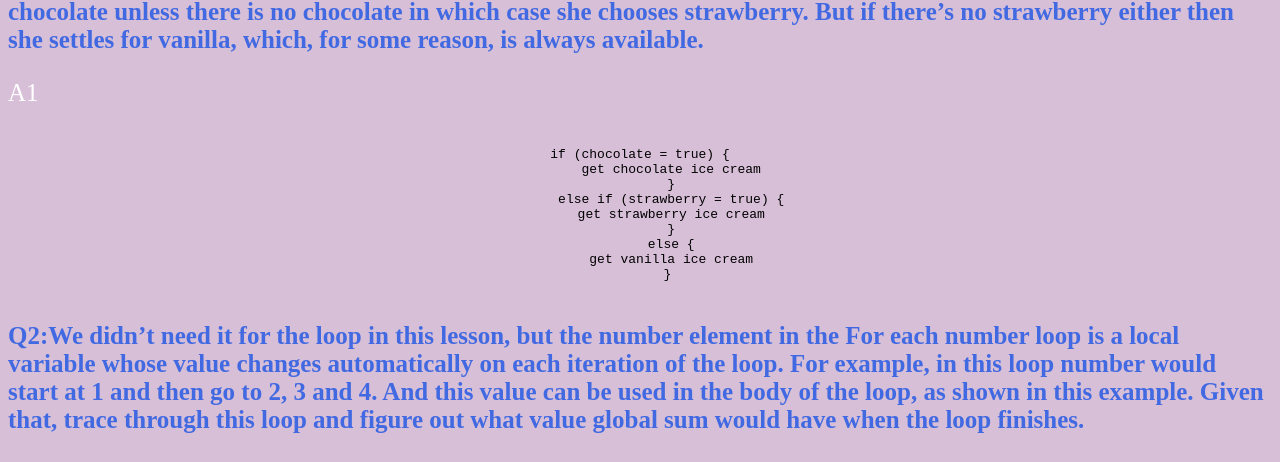
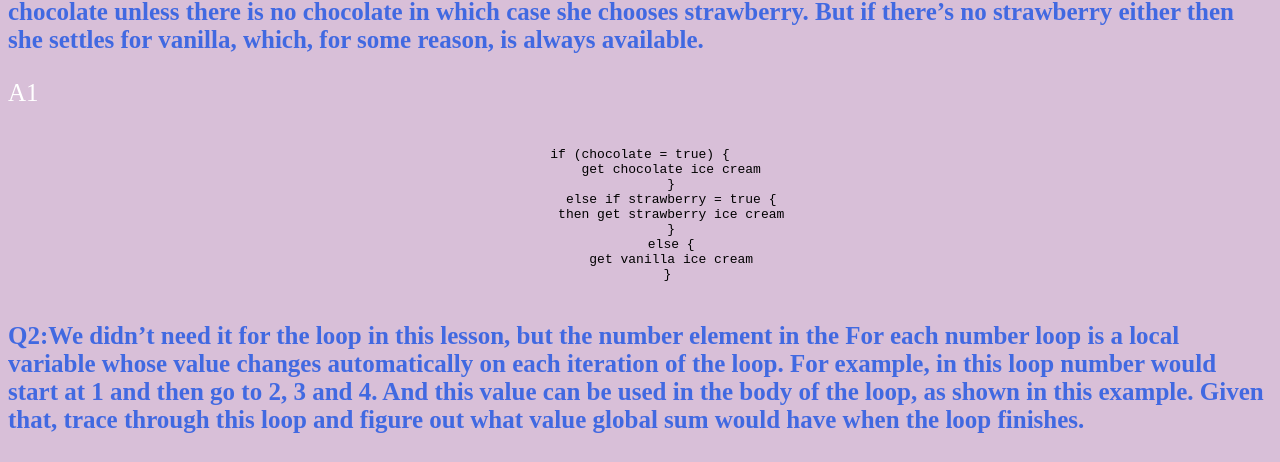
Before and after one commit to edmzhong/APCSPortfolio, a plain HTML site: page Unit 4.html in a window 1280 px wide. Shown: the part 2888-3350 px from the top of the page. Drawn offline with Linux system fonts and the light colour scheme; files that its build step writes are made by us from their sources.

Commit message:
Update Unit 4.html

```diff
--- a/Unit 4.html
+++ b/Unit 4.html
@@ -90,8 +90,8 @@ A3:Two algorithms in our code were the mouth and eyes. The mouth algorithm makes
 <p id="Answer">A1<pre> <center>if (chocolate = true) {
         get chocolate ice cream
         }
-        else if (strawberry = true) {
-        get strawberry ice cream
+        else if strawberry = true {
+        then get strawberry ice cream
         }
         else {
         get vanilla ice cream
```
